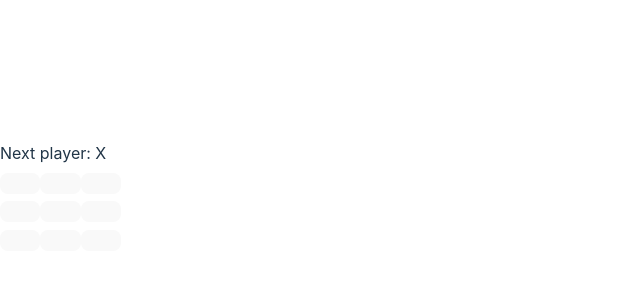
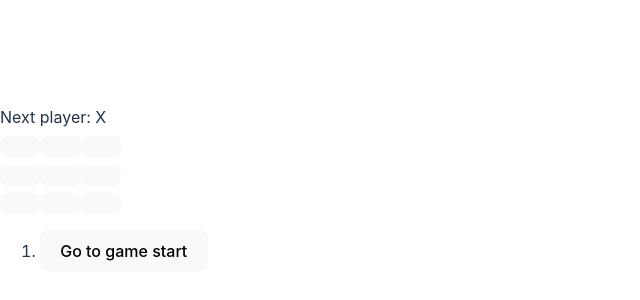
Before and after one commit to jackivison01/react-tic-tac-toe, a React (Vite) app in the folder tic-tac-toe/: page / in a window 1280 px wide. Shown: the part 204-504 px from the top of the page, without its empty margins (0-640 px from the left). Built offline with nearby package versions, Linux system fonts and the light colour scheme.

Commit message:
started to add feature where you go to move history

```diff
--- a/tic-tac-toe/src/App.jsx
+++ b/tic-tac-toe/src/App.jsx
@@ -24,9 +24,7 @@ function calculateWinner(squares) {
   return null;
 }
 
-export default function Board() {
-  const [squares, setSquares] = useState(Array(9).fill(null));
-  const [xIsNext, setXIsNext] = useState(true);
+function Board({ xIsNext, squares, onPlay }) {
 
   const winner = calculateWinner(squares);
   let status;
@@ -46,8 +44,7 @@ export default function Board() {
     } else {
       nextSquares[i] = "O";
     }
-    setSquares(nextSquares);
-    setXIsNext(!xIsNext);
+    onPlay(nextSquares);
   }
 
   return (
@@ -71,3 +68,43 @@ export default function Board() {
     </>
   );
 }
+
+export default function Game() {
+  const [xIsNext, setXIsNext] = useState(true);
+  const [history, setHistory] = useState([Array(9).fill(null)])
+  const currentSquares = history[history.length - 1]
+
+  function handlePlay(nextSquares) {
+    setHistory([...history, nextSquares]);
+    setXIsNext(!xIsNext);
+  }
+
+  function jumpTo(nextMove) {
+    //TODO
+  }
+
+  const moves = history.map((squares, move) => {
+    let descirption;
+    if (move > 0) {
+      descirption = 'Go to move #' + move;
+    } else {
+      descirption = 'Go to game start';
+    }
+    return (
+      <li key={move}>
+        <button onClick={() => jumpTo(move)}>{descirption}</button>
+      </li>
+    )
+  })
+
+  return (
+    <div className="game">
+      <div className="game-board">
+        <Board xIsNext={xIsNext} squares={currentSquares} onPlay={handlePlay}></Board>
+      </div>
+      <div className="game-info">
+        <ol>{moves}</ol>
+      </div>
+    </div>
+  );
+}
```
